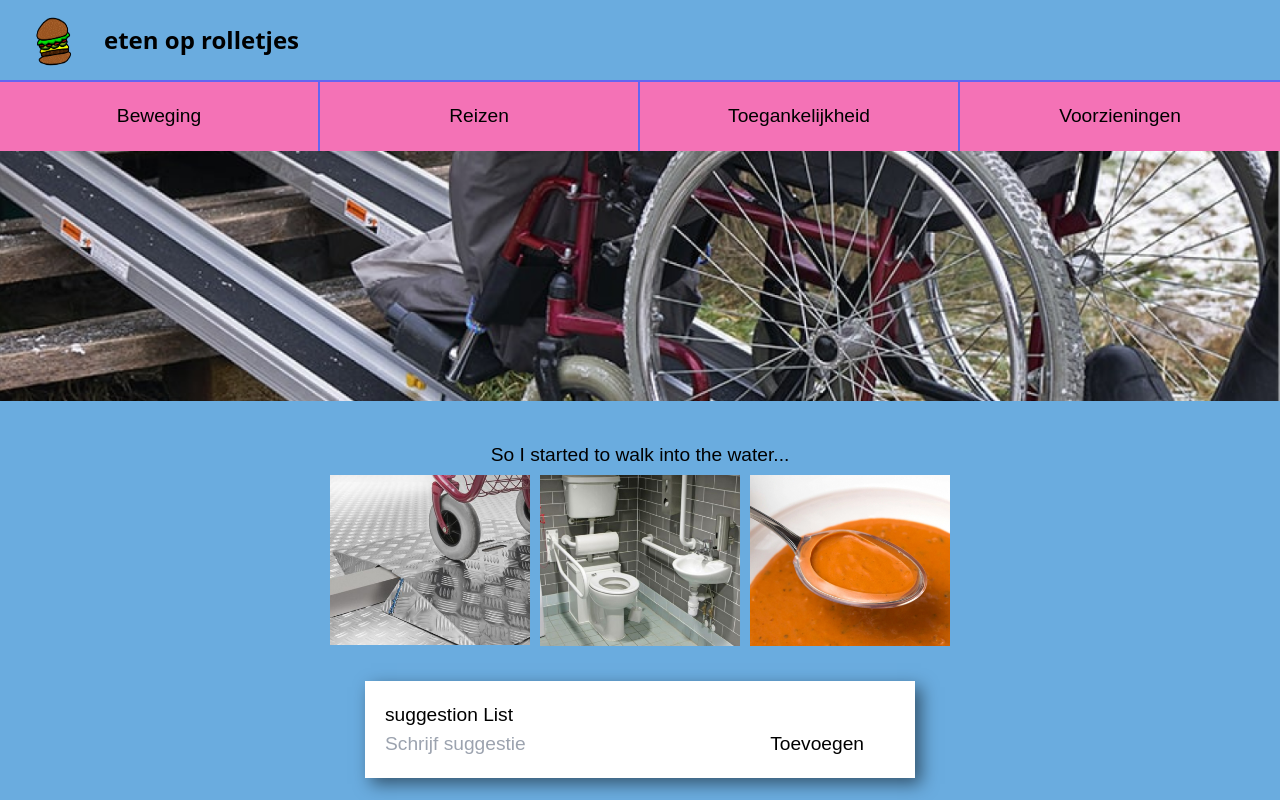
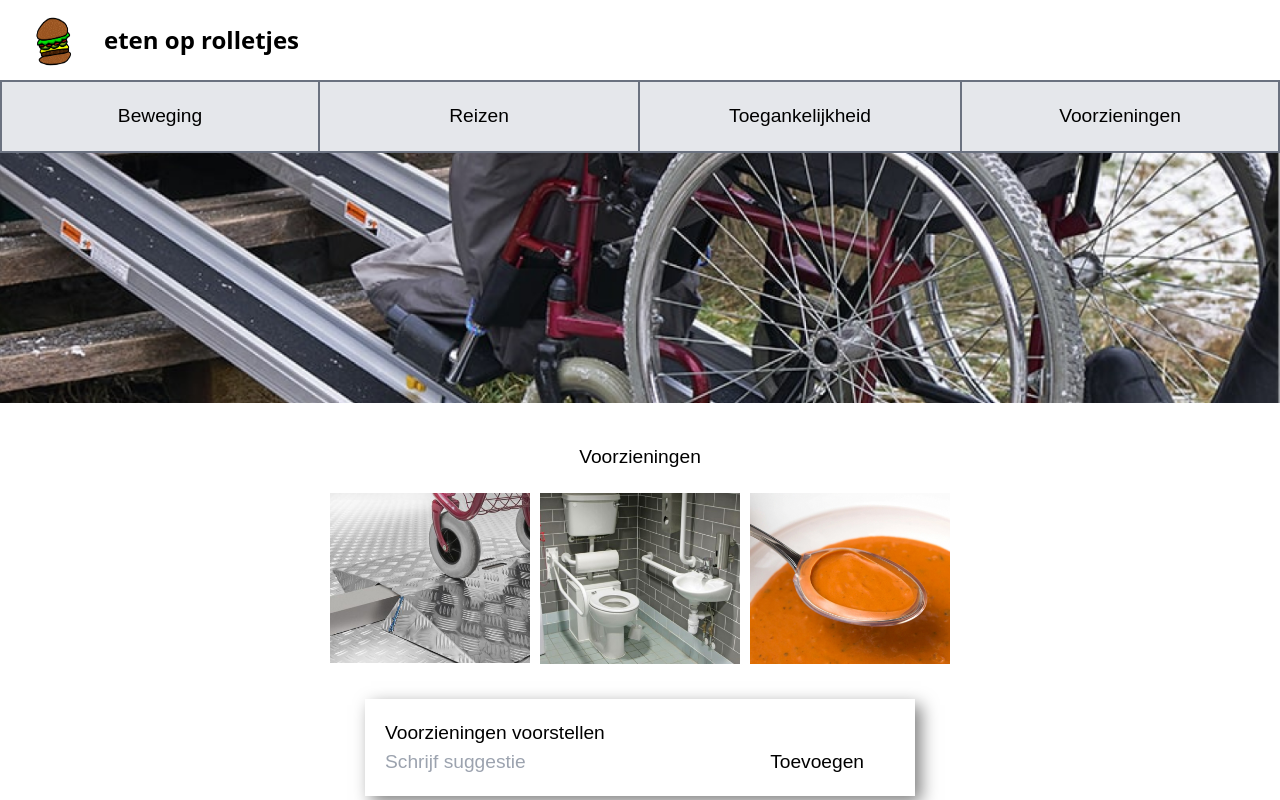
Before and after one commit to xanderkoen/CLE3, a website: page html/voorzieningen.html in a window 1280 px wide. Drawn offline with nearby package versions, Linux system fonts and the light colour scheme.

Commit message:
update nav

```diff
--- a/css/style.css
+++ b/css/style.css
@@ -1,7 +1,6 @@
 body {
     font-family: 'Montserrat', sans-serif;
     font-size: 1.2em;
-    background-color: rgb(106, 172, 223);
     margin: 0;
     padding: 0;
 }
--- a/html/voorzieningen.html
+++ b/html/voorzieningen.html
@@ -23,11 +23,11 @@
             <p class="pt-6 text-2xl no-underline text-grey-darkest hover:text-blue-dark font-sans font-bold">eten op rolletjes</p>
         </div>
     </div>
-    <nav class="bg-pink-400 text-center grid grid-cols-4 border-solid border-sky-500">
-        <a href="beweging.html" class="border-t-2 border-r-2 p-5 border-indigo-500">Beweging</a>
-        <a href="reizen.html" class="border-t-2 border-r-2 p-5 border-indigo-500">Reizen</a>
-        <a href="toegankelijkheid.html" class="border-t-2 border-r-2 p-5 border-indigo-500">Toegankelijkheid</a>
-        <a href="voorzieningen.html" class="border-t-2 p-5 border-indigo-500">Voorzieningen</a>
+    <nav class="z-10 sticky top-0 bg-gray-200 text-center grid grid-cols-4 border-solid border-gray-500">
+        <a href="beweging.html" class="border-2 p-5 border-gray-500 font-medium">Beweging</a>
+        <a href="reizen.html" class="border-y-2 border-r-2 p-5 border-gray-500 font-medium">Reizen</a>
+        <a href="toegankelijkheid.html" class="border-y-2  p-5 border-gray-500 font-medium">Toegankelijkheid</a>
+        <a href="voorzieningen.html" class="border-2 p-5 border-gray-500 font-medium">Voorzieningen</a>
     </nav>
     <div class="relative overflow-hidden bg-cover bg-no-repeat bg-center" style="
 background-image: url('../media/voorzieningbanner.png');
@@ -35,13 +35,14 @@ height: 250px;
 ">
     </div>
 
+
     <section class="pt-10">
-        <p class="text-center">So I started to walk into the water...</p>
+        <p class="text-center pb-4">Voorzieningen</p>
         <div id="foto-field"></div>
     </section>
     <section id="main">
         <div id="suggestionlist">
-            <h1><i class="fas fa-clipboard-list"></i> suggestion List</h1>
+            <h1><i class="fas fa-clipboard-list"></i>Voorzieningen voorstellen</h1>
             <form id="suggestion-form">
                 <input type="text" placeholder="Schrijf suggestie" name="suggestion" id="suggestion-field" />
                 <input type="submit" value="Toevoegen" />
```
